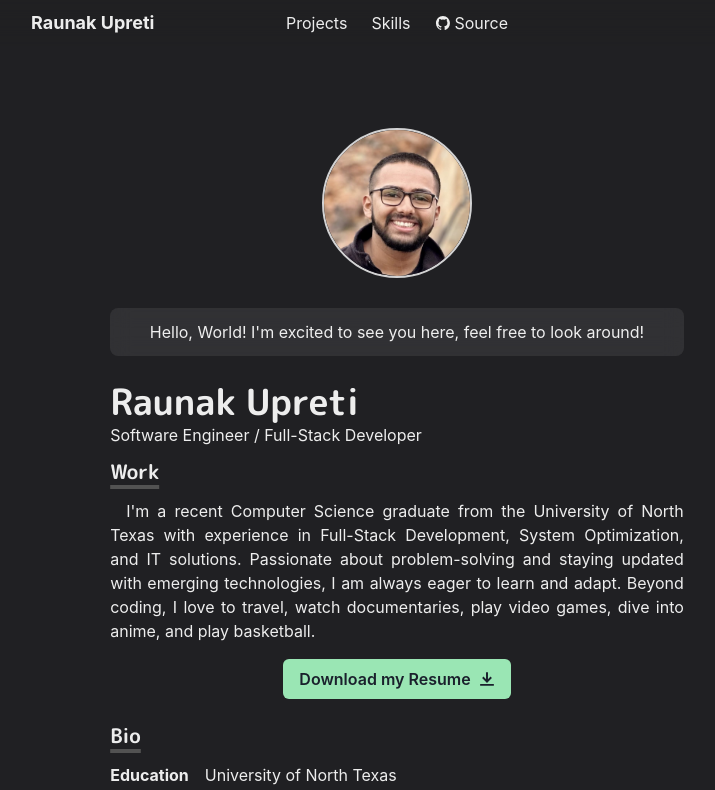
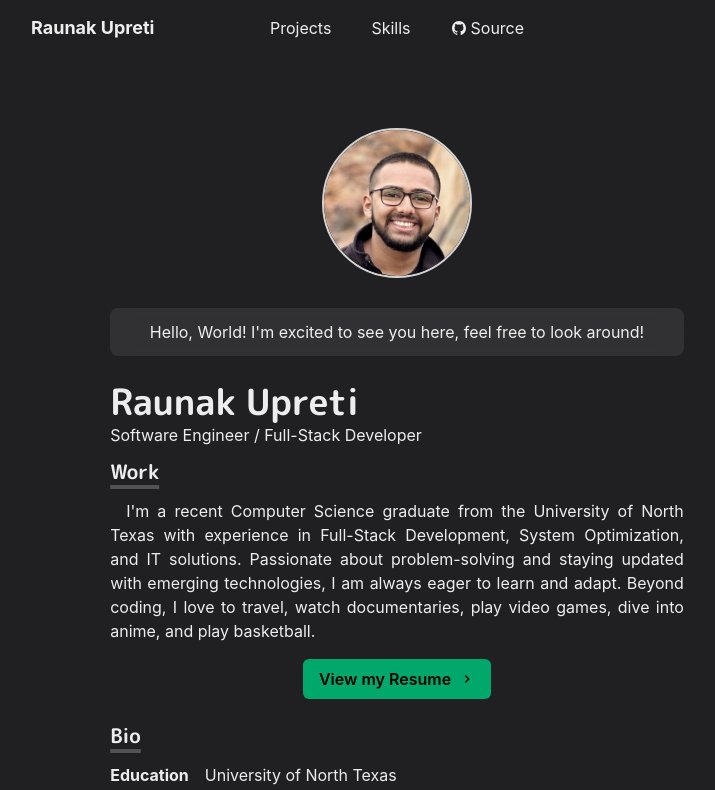
Before and after one commit to TheCodingWizard27/my-portfolio, a Next.js app: page / in a window 1280 px wide. Shown: the top 790 px of the page, without its empty margins (243-958 px from the left). Built offline with nearby package versions, Linux system fonts and the light colour scheme.

Commit message:
Made small changes to the color scheme and the README

```diff
--- a/components/navBar.js
+++ b/components/navBar.js
@@ -70,7 +70,7 @@ const NavBar = props => {
         alignItems="center"
         justifyContent="space-between"
       >
-        <Flex align="center">
+        <Flex align="center" flex="1" justifyContent="flex-start">
           <Logo />
         </Flex>
 
@@ -79,10 +79,7 @@ const NavBar = props => {
           display={{ base: 'none', md: 'flex' }}
           width={{ base: 'full', md: 'auto' }}
           alignItems="center"
-          position="absolute"
-          left="50%"
-          transform="translateX(-50%)"
-          mt={{ base: 4, md: 0 }}
+          spacing={6}
         >
           <LinkItem href="/projects" path={path}>
             Projects
@@ -104,7 +101,7 @@ const NavBar = props => {
           </LinkItem>
         </Stack>
 
-        <Flex align="center">
+        <Flex align="center" flex="1" justifyContent="flex-end">
           <ThemeToggleButton />
 
           <Box ml={2} display={{ base: 'inline-block', md: 'none' }}>
--- a/pages/404.js
+++ b/pages/404.js
@@ -15,7 +15,7 @@ const NotFound = () => {
       <Text>The page you&apos;re looking for was not found.</Text>
       <Divider my={6} />
       <Box my={6} align="center">
-        <Button as={NextLink} href="/" colorScheme="teal">
+        <Button as={NextLink} href="/" colorScheme="#00A86B">
           Return to home
         </Button>
       </Box>
--- a/pages/index.js
+++ b/pages/index.js
@@ -8,7 +8,7 @@ import {
   useColorModeValue,
   SimpleGrid
 } from '@chakra-ui/react'
-import { DownloadIcon } from '@chakra-ui/icons'
+import { ChevronRightIcon } from '@chakra-ui/icons'
 import Paragraph from '../components/paragraph'
 import { BioSection, BioTitle } from '../components/bio'
 import Layout from '../components/layouts/page-layout'
@@ -53,10 +53,12 @@ const Home = () => (
             as={NextLink}
             href="./public/Resume.pdf"
             scroll={false}
-            rightIcon={<DownloadIcon />}
-            colorScheme="green"
+            rightIcon={<ChevronRightIcon />}
+            bg="#00A86B"
+            color="black"
+            _hover={{ bg: "#008B5A" }}
           >
-            Download my Resume
+            View my Resume
           </Button>
         </Box>
       </Section>
@@ -97,7 +99,7 @@ const Home = () => (
               leftIcon={<IoLogoGithub />}
               borderRadius="full"
               _hover={{
-                bg: "purple.500",
+                bg: "#6e5494",
                 transform: "translateY(-2px)",
                 boxShadow: "lg"
               }}
@@ -114,7 +116,7 @@ const Home = () => (
               leftIcon={<IoLogoLinkedin />}
               borderRadius="full"
               _hover={{
-                bg: "teal.500",
+                bg: "#0077B5",
                 transform: "translateY(-2px)",
                 boxShadow: "lg"
               }}
```
Also changed, not shown: 1 other file (tests, documents, lock files or other folders).
